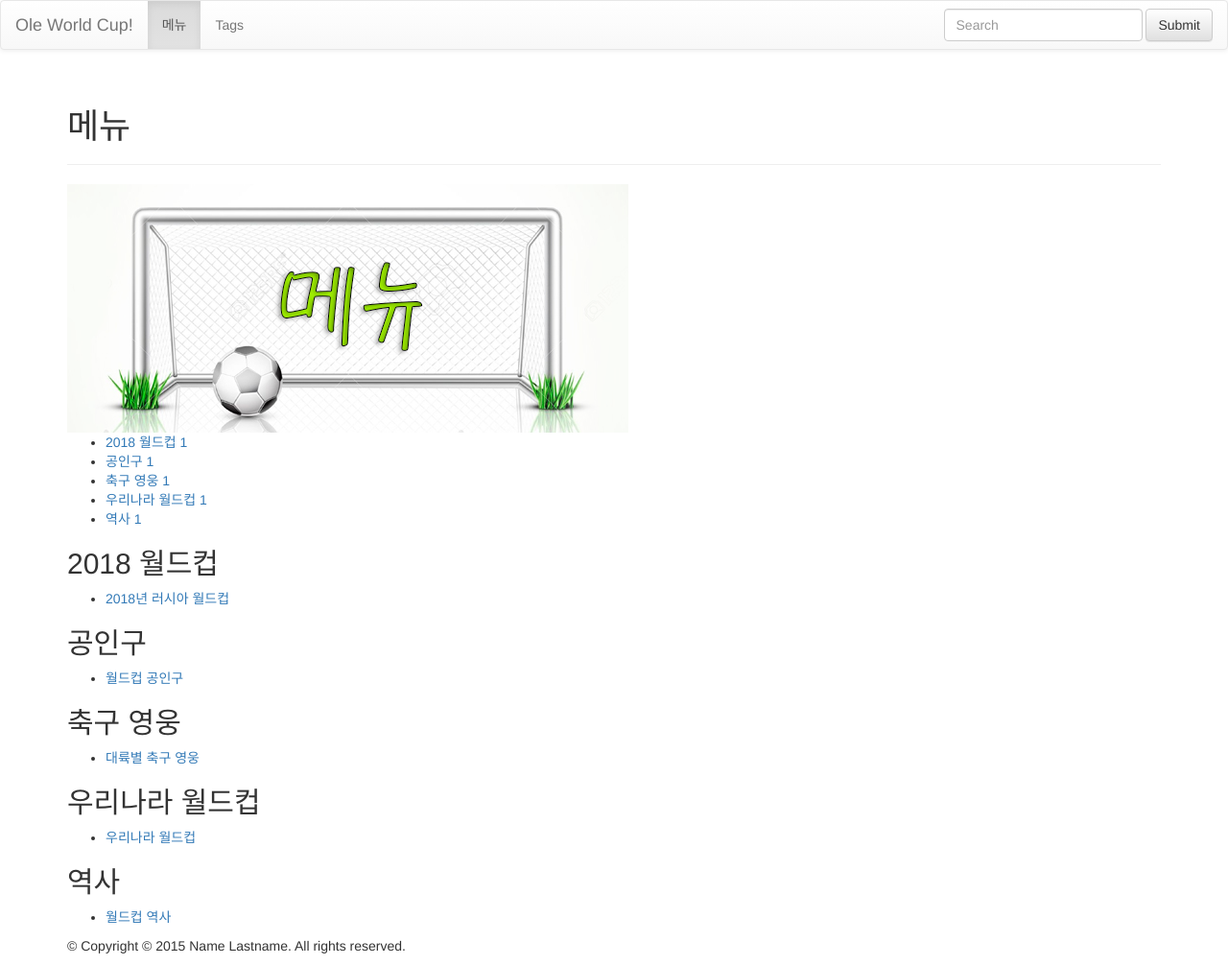
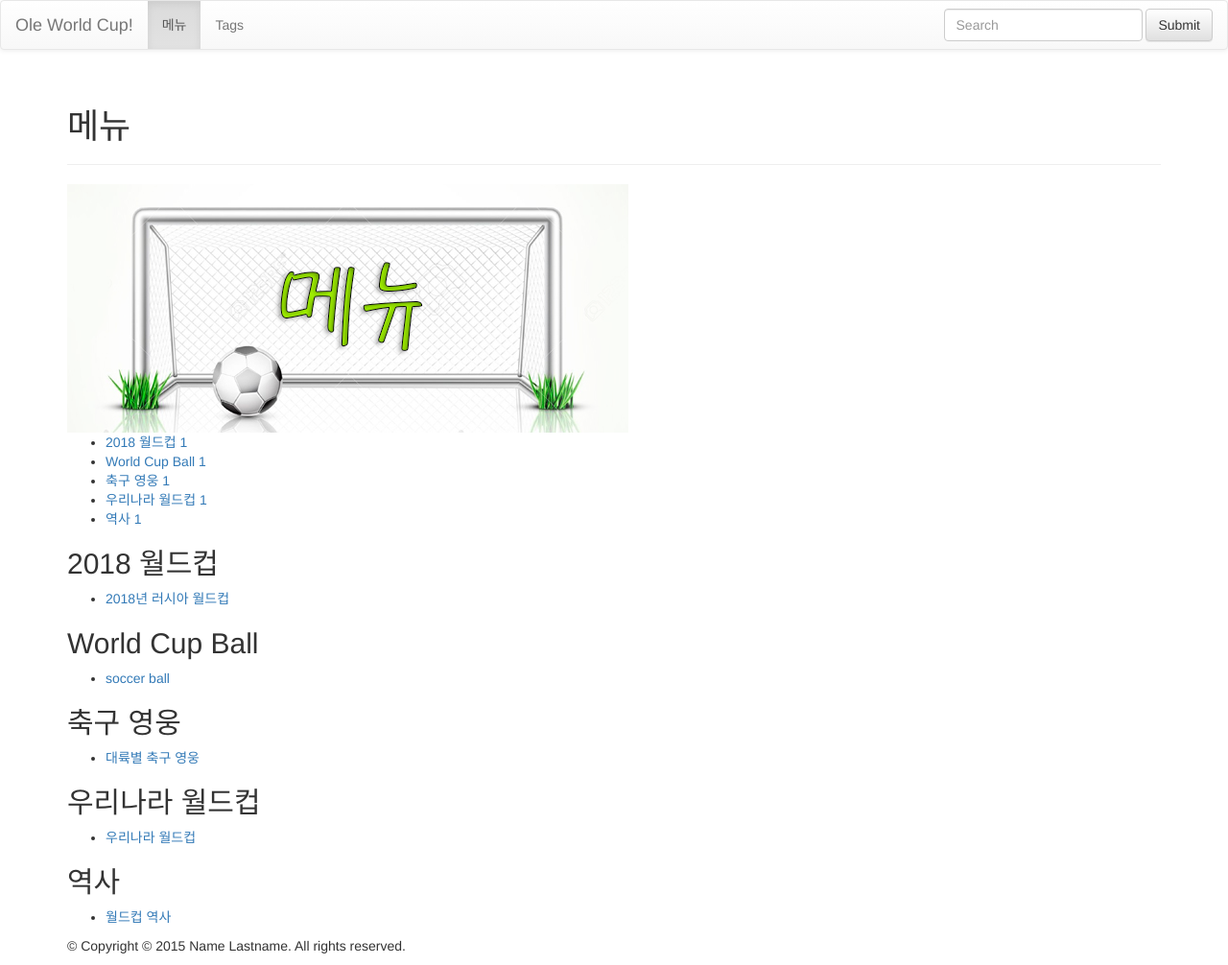
Before and after one commit to jungu9/jungu9.github.com, a Jekyll site: the page built from categories.html, in a window 1280 px wide. Shown: the whole page at 96% size. Built offline with Jekyll 4.4.1, drawn with Linux system fonts in a browser that asks for light colours; nearby versions of some CDN libraries; library files that are not in the unit come from our copies.

Commit message:
Update 2015-05-29-ball.md

```diff
--- a/_posts/core-samples/2015-05-29-ball.md
+++ b/_posts/core-samples/2015-05-29-ball.md
@@ -1,7 +1,7 @@
 ---
-title : 월드컵 공인구
+title : soccer ball
 layout : post
-category : 공인구
+category : World Cup Ball
 ---
 
 ![ball](http://cafeptthumb1.phinf.naver.net/20140619_68/tj377_1403142423207fe5we_JPEG/-1634447743.jpg?type=w740)
```
